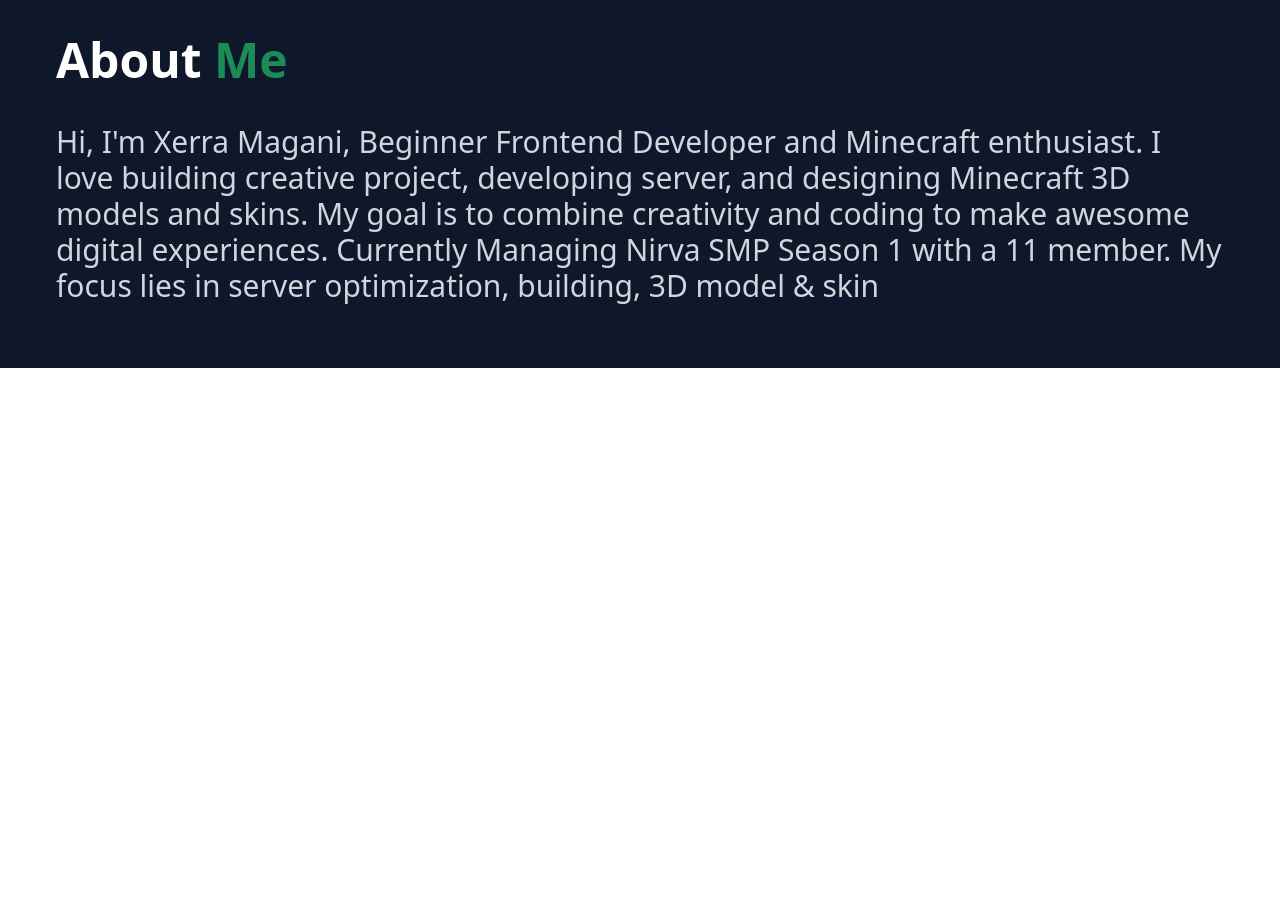
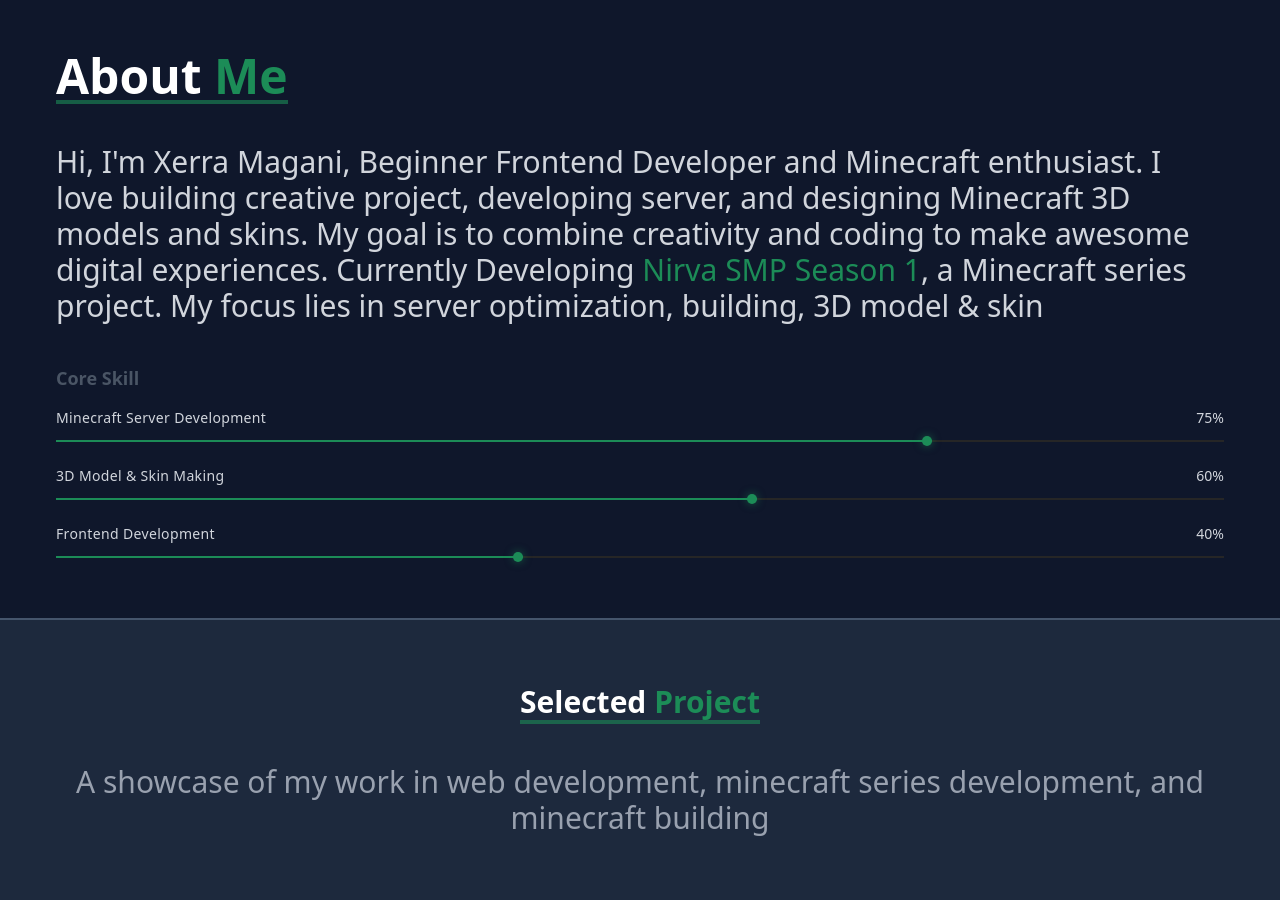
Before and after one commit to Xerra-m/Xerra-portofolio-website, a plain HTML site: page index.html in a window 1280 px wide. Shown: the part 1180-2080 px from the top of the page. Before the commit the page ends 1548 px from the top, so only its background shows below. Drawn offline with nearby package versions, Linux system fonts and the light colour scheme.

Commit message:
feat: add core skills and project sections, update about content

```diff
--- a/index.html
+++ b/index.html
@@ -65,13 +65,64 @@
 
   <!-- about start -->
   <section id="about">
-    <div class="bg-slate-900 border-t-2 border-slate-800 flex flex-col justify-center px-8 py-2 md:px-14 md:py-6">
-      <h1 class="text-3xl md:text-5xl font-semibold text-white my-10">About <span class="text-[#1C8C57]">Me</span></h1>
-      <p class="text-xl md:text-3xl text-gray-300 mb-10">Hi, I'm Xerra Magani, Beginner Frontend Developer and Minecraft enthusiast. I love building creative project, developing server, and designing Minecraft 3D models and skins. My goal is to combine creativity and coding to make awesome digital experiences. Currently Managing Nirva SMP Season 1 with a 11 member. My focus lies in server optimization, building, 3D model & skin</p>
+    <div class="bg-slate-900 border-t-2 border-slate-800 flex flex-col justify-center px-8 py-6 md:px-14 md:py-10">
+      <h1 class="text-3xl md:text-5xl font-semibold text-white my-10 border-b-2 border-[#1C8C57]/60 md:border-b-4 w-max">About <span class="text-[#1C8C57]">Me</span></h1>
+      <p class="text-xl md:text-3xl text-gray-300 mb-10">Hi, I'm Xerra Magani, Beginner Frontend Developer and Minecraft enthusiast. I love building creative project, developing server, and designing Minecraft 3D models and skins. My goal is to combine creativity and coding to make awesome digital experiences. Currently Developing <span class="text-[#1C8C57]">Nirva SMP Season 1</span>, a Minecraft series project. My focus lies in server optimization, building, 3D model & skin</p>
+      <h1 class="text-lg text-gray-600 font-bold mb-4">Core Skill</h1>
+      <div class="flex flex-col w-full mb-5 font-sans gap-6">
+        <!-- minecraft server development -->
+        <div>
+          <div class="flex justify-between mb-3 text-xs md:text-sm text-gray-300 font-medium">
+            <span class="tracking-wide">Minecraft Server Development</span>
+            <span>75%</span>
+          </div>
+          <div class="w-full h-[2px] bg-neutral-800 relative flex items-center">
+            <div class="h-full bg-[#1C8C57] relative w-[75%] flex items-center justify-end">
+              <div class="w-2 h-2 md:w-2.5 md:h-2.5 bg-[#1C8C57] rounded-full absolute right-0 top-1/2 -translate-y-1/2 shadow-[0_0_8px_rgba(28,140,87,0.6)]"></div>
+            </div>
+          </div>
+        </div>
+        <!-- 3d model & skin making -->
+        <div>
+          <div class="flex justify-between mb-3 text-xs md:text-sm text-gray-300 font-medium">
+            <span class="tracking-wide">3D Model & Skin Making</span>
+            <span>60%</span>
+          </div>
+          <div class="w-full h-[2px] bg-neutral-800 relative flex items-center">
+            <div class="h-full bg-[#1C8C57] relative w-[60%] flex items-center justify-end">
+              <div class="w-2 h-2 md:w-2.5 md:h-2.5 bg-[#1C8C57] rounded-full absolute right-0 top-1/2 -translate-y-1/2 shadow-[0_0_8px_rgba(28,140,87,0.6)]"></div>
+            </div>
+          </div>
+        </div>
+        <!-- frontend development -->
+        <div>
+          <div class="flex justify-between mb-3 text-xs md:text-sm text-gray-300 font-medium">
+            <span class="tracking-wide">Frontend Development</span>
+            <span>40%</span>
+          </div>
+          <div class="w-full h-[2px] bg-neutral-800 relative flex items-center">
+            <div class="h-full bg-[#1C8C57] relative w-[40%] flex items-center justify-end">
+              <div class="w-2 h-2 md:w-2.5 md:h-2.5 bg-[#1C8C57] rounded-full absolute right-0 top-1/2 -translate-y-1/2 shadow-[0_0_8px_rgba(28,140,87,0.6)]"></div>
+            </div>
+          </div>
+        </div>
+      </div>
     </div>
   </section>
   <!-- about end -->
 
+  <!-- project start -->
+  <section id="project">
+    <div class="bg-slate-800 border-t-2 border-slate-600 flex flex-col px-8 py-2 md:px-14 md:py-6">
+      <div class="flex flex-col justify-center items-center text-center">
+        <h1 class="text-3xl font-semibold text-white my-10 border-b-2 border-[#1C8C57]/60 md:border-b-4 w-max">Selected <span class="text-[#1C8C57]">Project</span></h1>
+        <p class="text-xl md:text-3xl text-gray-400 mb-10">A showcase of my work in web development, minecraft series development, and minecraft building</p>
+      </div>
+    </div>
+  </section>
+
+  <!-- project end -->
+
   <script src="main.js"></script>
 </body>
 </html>
```
